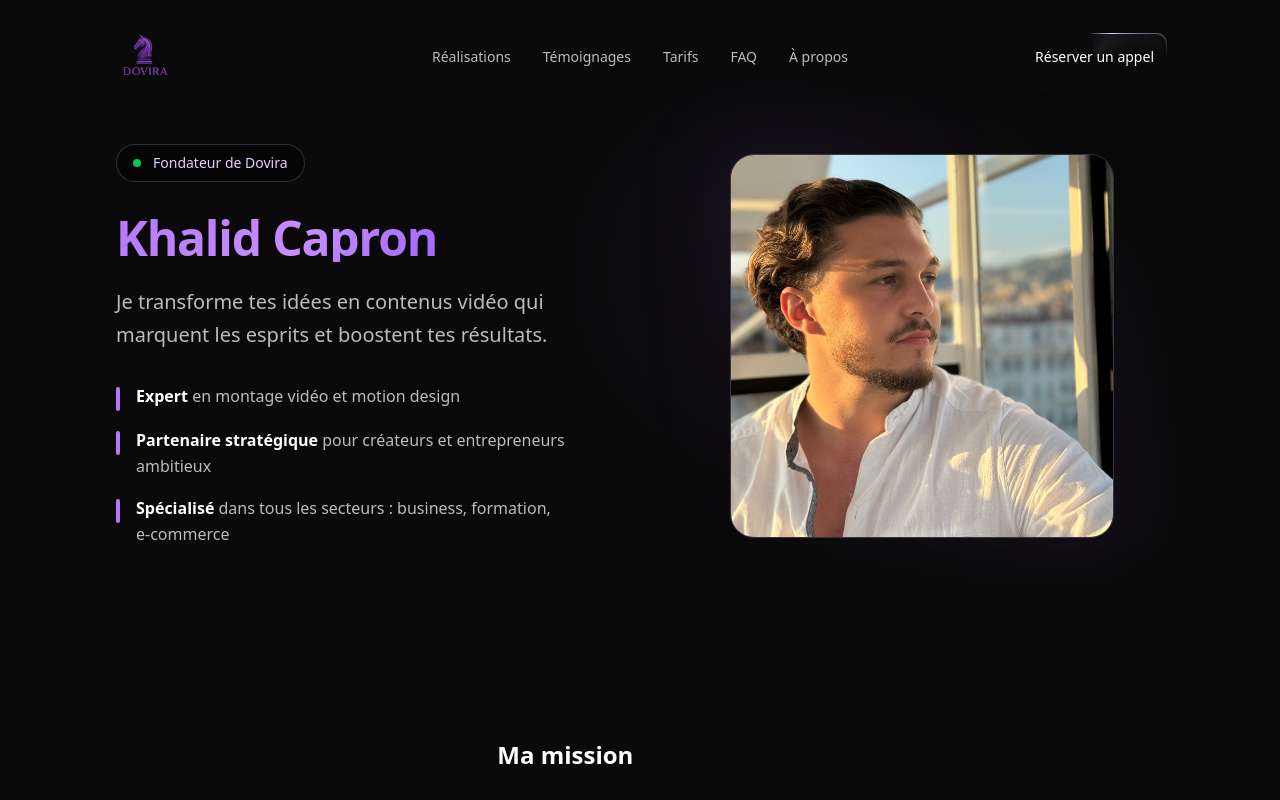
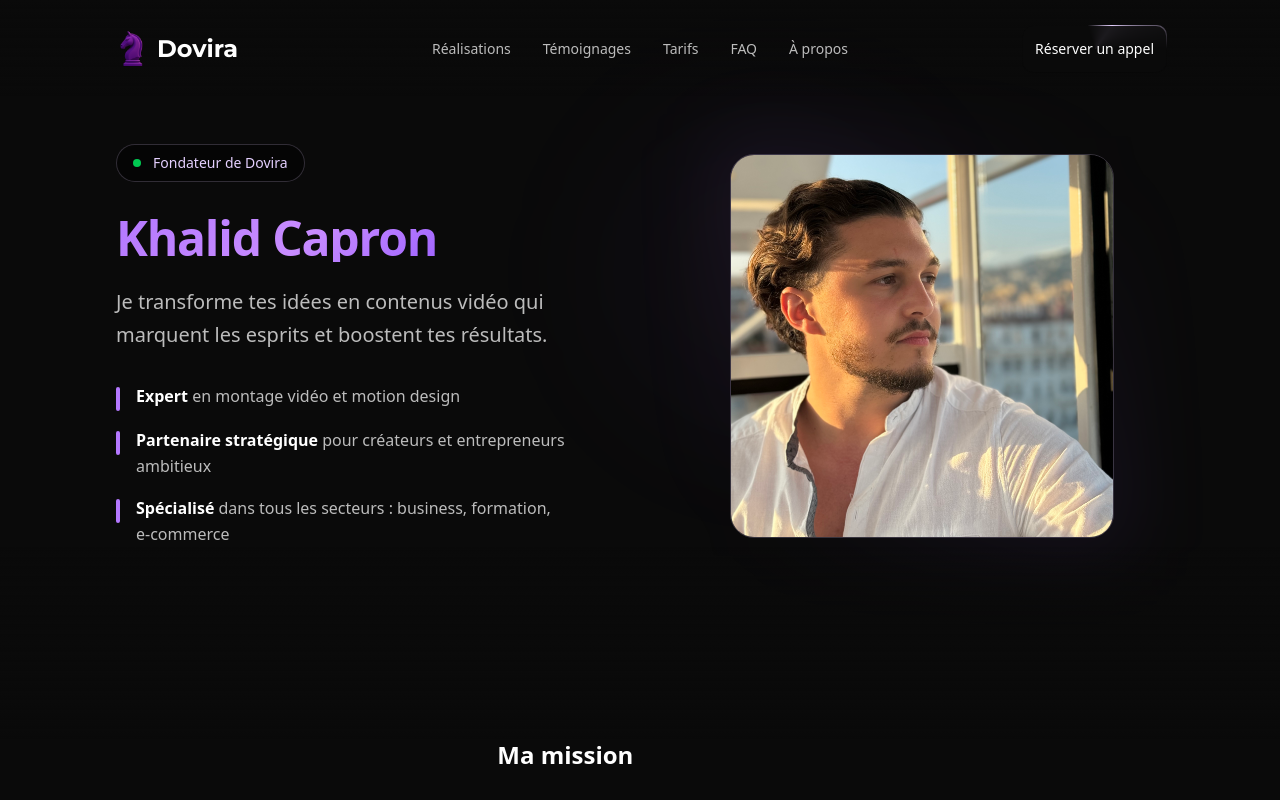
Before and after one commit to thmslfb/dovira, a Next.js app: page /a-propos in a window 1280 px wide. Shown: the top 800 px of the page. Built offline with nearby package versions, Linux system fonts and the light colour scheme.

Commit message:
feat: update header, videos constants, and add new images (logo-2, video-thumbnail-5)

```diff
--- a/components/sections/header.tsx
+++ b/components/sections/header.tsx
@@ -45,13 +45,17 @@ export const Header = () => {
               className="relative group"
               suppressHydrationWarning
             >
-              <Image
-                src="/images/logo.png"
-                alt="logo"
-                width={70}
-                height={70}
-                className="w-16 h-16"
-              />
+              <div className="flex items-center gap-1">
+                <Image
+                  src="/images/logo-2.png"
+                  alt="logo"
+                  width={40}
+                  height={40}
+                />
+                <p className="text-white text-2xl font-bold font-montserrat">
+                  Dovira
+                </p>
+              </div>
             </Link>
 
             <div className="absolute inset-0 m-auto hidden size-fit lg:block">
--- a/lib/constants/videos.ts
+++ b/lib/constants/videos.ts
@@ -8,7 +8,7 @@ export const PORTFOLIO_VIDEOS = [
   {
     id: 2,
     thumbnail: '/images/video-thumbnail-1.png',
-    vimeoId: '1101156699',
+    vimeoId: '1108016789',
     alt: 'Video 1',
   },
   {
@@ -19,15 +19,15 @@ export const PORTFOLIO_VIDEOS = [
   },
   {
     id: 4,
-    thumbnail: '/images/video-thumbnail-1.png',
-    vimeoId: '1101156699',
-    alt: 'Video 4',
+    thumbnail: '/images/video-thumbnail-5.png',
+    vimeoId: '1108015936',
+    alt: 'Video 3',
   },
   {
     id: 5,
     thumbnail: '/images/video-thumbnail-4.png',
     vimeoId: '1107823882',
-    alt: 'Video 5',
+    alt: 'Video 4',
   },
 ] as const
 
```
Also changed, not shown: public/images/logo-2.png (added), public/images/video-thumbnail-5.png (added).
